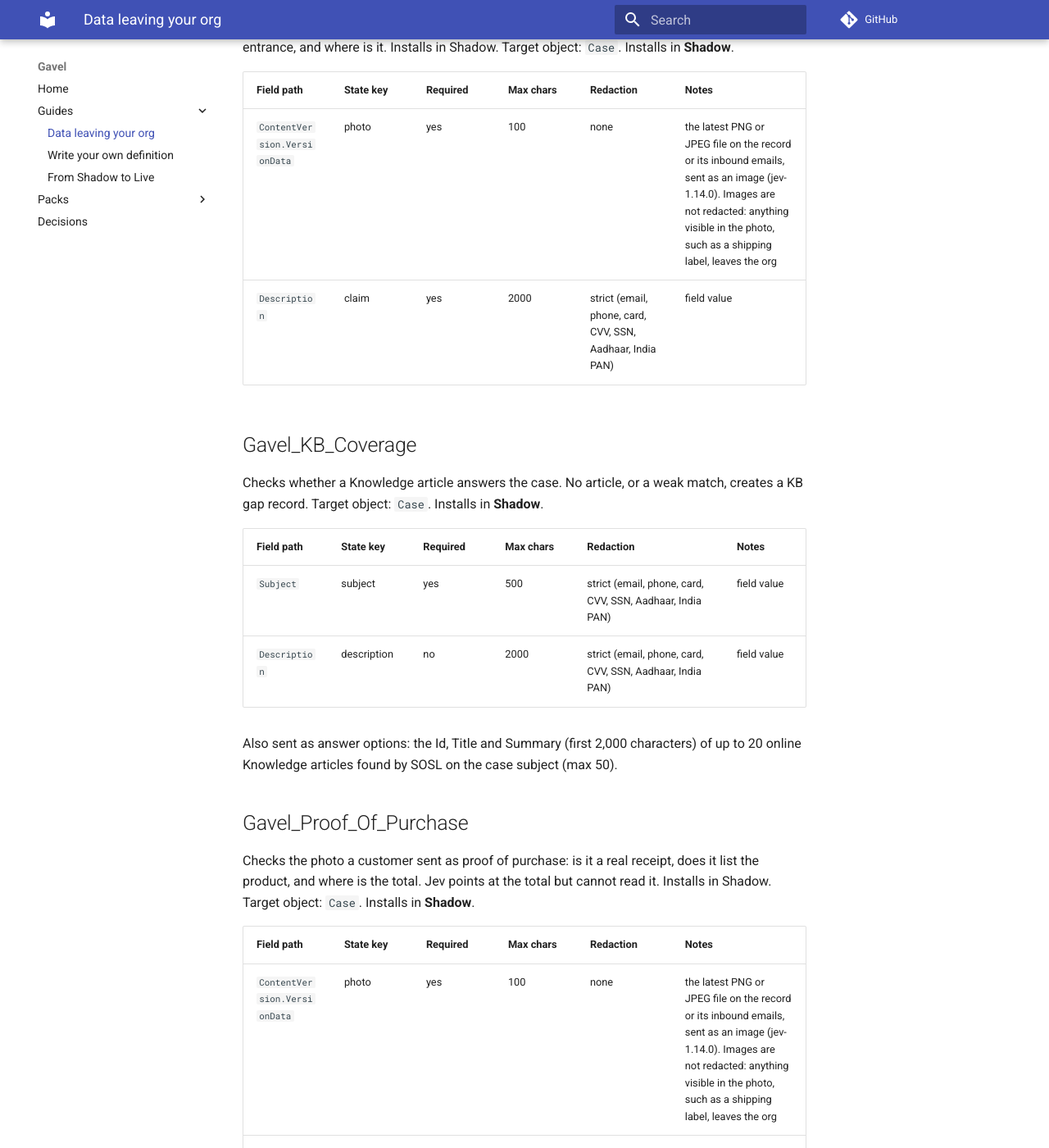
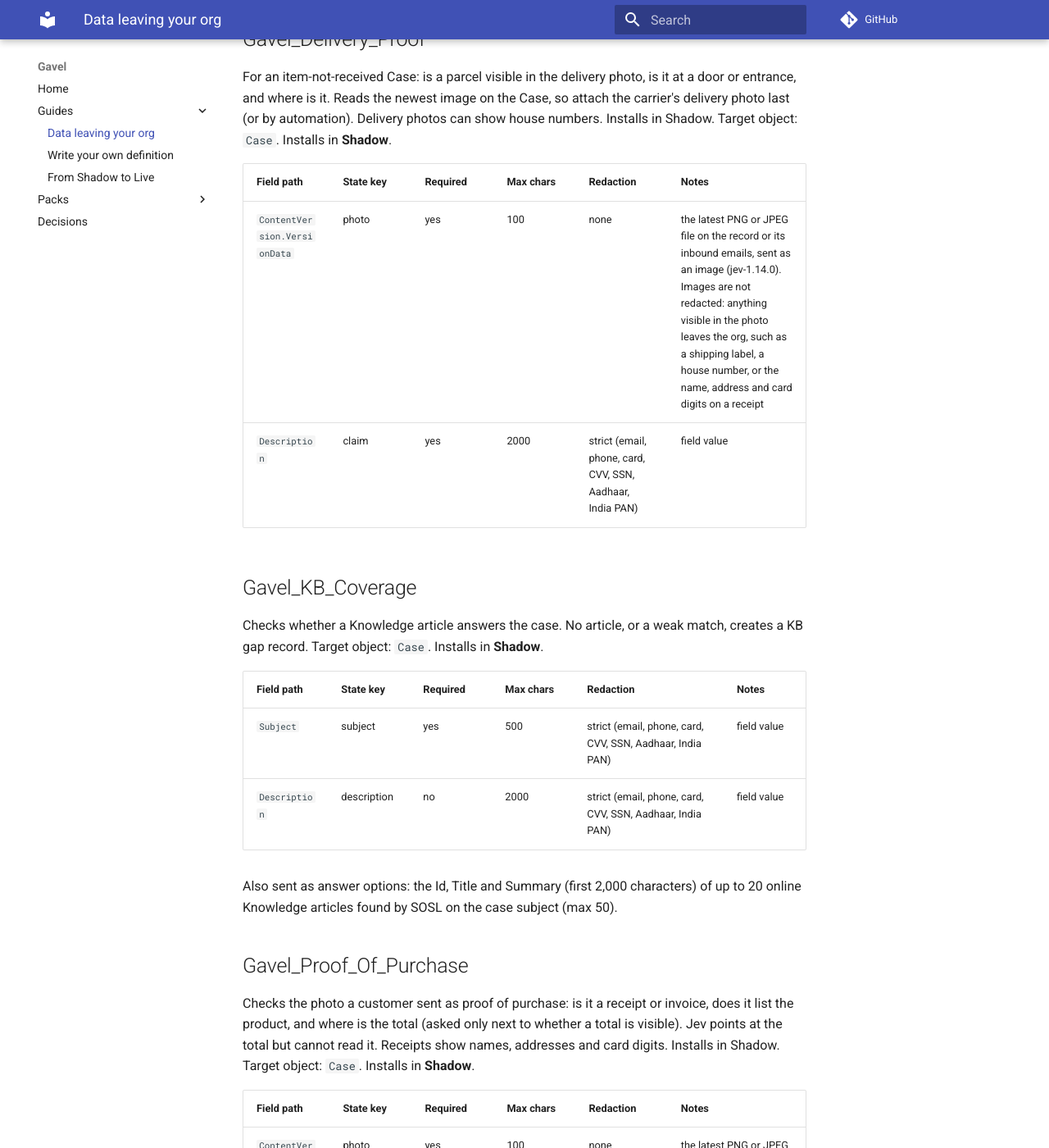
Before and after one commit to shivanathd/gavel, an MkDocs documentation site: the page built from docs/guides/data-leaving-your-org.md, in a window 1280 px wide and 1400 px high, scrolled down 6750 px. Shown: the whole window at 82% size. Built offline with MkDocs 1.6.1 and Material for MkDocs 9.7.7, drawn with Linux system fonts in a browser that asks for light colours; comment, search, counter and statistics services are not loaded; some of the changed text lies outside the part shown.

Commit message:
fix: review follow-ups for photo evidence
Independent review (CodeRabbit was rate-limited):
- StateBuilder: two image fields that resolve to the same file skip the run
  (duplicate_image); a catalog photo compared with itself proved nothing.
- Work Completion: site_clean is required, so a hazard left on site counts.
- Proof of Purchase: receipts may be screenshots of emailed receipts; line
  items may be abbreviated; total_visible Noul paired with the total Box.
- Delivery Proof: says it reads the newest Case image (attach the carrier
  photo last) and that photos can show house numbers.
- README: photo decisions ship with no actions; AUTO means confident, so read
  the per-question answers. Install pointers go to the latest release.
- Egress doc names what photos reveal (house numbers, receipt details);
  package descriptions list the new decisions.

Co-Authored-By: Claude Opus 5.5 <noreply@anthropic.com>

```diff
--- a/docs/guides/data-leaving-your-org.md
+++ b/docs/guides/data-leaving-your-org.md
@@ -72,7 +72,7 @@ Checks a product's photo before it goes into a listing: is it clear and usable,
 
 | Field path | State key | Required | Max chars | Redaction | Notes |
 |---|---|---|---|---|---|
-| `ContentVersion.VersionData` | photo | yes | 100 | none | the latest PNG or JPEG file on the record or its inbound emails, sent as an image (jev-1.14.0). Images are not redacted: anything visible in the photo, such as a shipping label, leaves the org |
+| `ContentVersion.VersionData` | photo | yes | 100 | none | the latest PNG or JPEG file on the record or its inbound emails, sent as an image (jev-1.14.0). Images are not redacted: anything visible in the photo leaves the org, such as a shipping label, a house number, or the name, address and card digits on a receipt |
 | `Name` | name | yes | 255 | strict (email, phone, card, CVV, SSN, Aadhaar, India PAN) | field value |
 | `Description` | description | no | 1000 | strict (email, phone, card, CVV, SSN, Aadhaar, India PAN) | field value |
 
@@ -131,11 +131,11 @@ Before a Case closes: did the customer confirm the issue is resolved in their la
 
 ## Gavel_Delivery_Proof
 
-For an item-not-received Case with the carrier's delivery photo: is a parcel visible, is it at a door or entrance, and where is it. Installs in Shadow. Target object: `Case`. Installs in **Shadow**.
+For an item-not-received Case: is a parcel visible in the delivery photo, is it at a door or entrance, and where is it. Reads the newest image on the Case, so attach the carrier's delivery photo last (or by automation). Delivery photos can show house numbers. Installs in Shadow. Target object: `Case`. Installs in **Shadow**.
 
 | Field path | State key | Required | Max chars | Redaction | Notes |
 |---|---|---|---|---|---|
-| `ContentVersion.VersionData` | photo | yes | 100 | none | the latest PNG or JPEG file on the record or its inbound emails, sent as an image (jev-1.14.0). Images are not redacted: anything visible in the photo, such as a shipping label, leaves the org |
+| `ContentVersion.VersionData` | photo | yes | 100 | none | the latest PNG or JPEG file on the record or its inbound emails, sent as an image (jev-1.14.0). Images are not redacted: anything visible in the photo leaves the org, such as a shipping label, a house number, or the name, address and card digits on a receipt |
 | `Description` | claim | yes | 2000 | strict (email, phone, card, CVV, SSN, Aadhaar, India PAN) | field value |
 
 ## Gavel_KB_Coverage
@@ -151,11 +151,11 @@ Also sent as answer options: the Id, Title and Summary (first 2,000 characters)
 
 ## Gavel_Proof_Of_Purchase
 
-Checks the photo a customer sent as proof of purchase: is it a real receipt, does it list the product, and where is the total. Jev points at the total but cannot read it. Installs in Shadow. Target object: `Case`. Installs in **Shadow**.
+Checks the photo a customer sent as proof of purchase: is it a receipt or invoice, does it list the product, and where is the total (asked only next to whether a total is visible). Jev points at the total but cannot read it. Receipts show names, addresses and card digits. Installs in Shadow. Target object: `Case`. Installs in **Shadow**.
 
 | Field path | State key | Required | Max chars | Redaction | Notes |
 |---|---|---|---|---|---|
-| `ContentVersion.VersionData` | photo | yes | 100 | none | the latest PNG or JPEG file on the record or its inbound emails, sent as an image (jev-1.14.0). Images are not redacted: anything visible in the photo, such as a shipping label, leaves the org |
+| `ContentVersion.VersionData` | photo | yes | 100 | none | the latest PNG or JPEG file on the record or its inbound emails, sent as an image (jev-1.14.0). Images are not redacted: anything visible in the photo leaves the org, such as a shipping label, a house number, or the name, address and card digits on a receipt |
 | `Asset.Name` | product | yes | 120 | strict (email, phone, card, CVV, SSN, Aadhaar, India PAN) | field value |
 
 ## Gavel_Reply_Check
@@ -173,7 +173,7 @@ Reads the customer's photo on a return Case (jev-1.14.0): is damage visible, doe
 
 | Field path | State key | Required | Max chars | Redaction | Notes |
 |---|---|---|---|---|---|
-| `ContentVersion.VersionData` | photo | yes | 100 | none | the latest PNG or JPEG file on the record or its inbound emails, sent as an image (jev-1.14.0). Images are not redacted: anything visible in the photo, such as a shipping label, leaves the org |
+| `ContentVersion.VersionData` | photo | yes | 100 | none | the latest PNG or JPEG file on the record or its inbound emails, sent as an image (jev-1.14.0). Images are not redacted: anything visible in the photo leaves the org, such as a shipping label, a house number, or the name, address and card digits on a receipt |
 | `Description` | claim | yes | 2000 | strict (email, phone, card, CVV, SSN, Aadhaar, India PAN) | field value |
 | `Asset.Name` | product | no | 120 | strict (email, phone, card, CVV, SSN, Aadhaar, India PAN) | field value |
 
@@ -197,7 +197,7 @@ Checks the technician's completion photo on a Work Order: does it show the job f
 
 | Field path | State key | Required | Max chars | Redaction | Notes |
 |---|---|---|---|---|---|
-| `ContentVersion.VersionData` | photo | yes | 100 | none | the latest PNG or JPEG file on the record or its inbound emails, sent as an image (jev-1.14.0). Images are not redacted: anything visible in the photo, such as a shipping label, leaves the org |
+| `ContentVersion.VersionData` | photo | yes | 100 | none | the latest PNG or JPEG file on the record or its inbound emails, sent as an image (jev-1.14.0). Images are not redacted: anything visible in the photo leaves the org, such as a shipping label, a house number, or the name, address and card digits on a receipt |
 | `Subject` | job_title | no | 255 | strict (email, phone, card, CVV, SSN, Aadhaar, India PAN) | field value |
 | `Description` | job | yes | 2000 | strict (email, phone, card, CVV, SSN, Aadhaar, India PAN) | field value |
 
@@ -207,7 +207,7 @@ Compares the customer's photo with the catalog photo of the Case's product (Asse
 
 | Field path | State key | Required | Max chars | Redaction | Notes |
 |---|---|---|---|---|---|
-| `ContentVersion.VersionData` | photo | yes | 100 | none | the latest PNG or JPEG file on the record or its inbound emails, sent as an image (jev-1.14.0). Images are not redacted: anything visible in the photo, such as a shipping label, leaves the org |
+| `ContentVersion.VersionData` | photo | yes | 100 | none | the latest PNG or JPEG file on the record or its inbound emails, sent as an image (jev-1.14.0). Images are not redacted: anything visible in the photo leaves the org, such as a shipping label, a house number, or the name, address and card digits on a receipt |
 | `ContentVersion.VersionData` | catalog_photo | yes | 100 | none | the latest PNG or JPEG file on the related record `Asset.Product2Id`, sent as an image (jev-1.14.0). Images are not redacted |
 | `Asset.Name` | product | no | 120 | strict (email, phone, card, CVV, SSN, Aadhaar, India PAN) | field value |
 | `Description` | claim | yes | 2000 | strict (email, phone, card, CVV, SSN, Aadhaar, India PAN) | field value |
--- a/gavel-definitions.lock.json
+++ b/gavel-definitions.lock.json
@@ -45,7 +45,7 @@
   },
   "Gavel_Proof_Of_Purchase": {
     "version": "1",
-    "hash": "78ff1e8cbedec1804fa61231df4138e44e7d2c75afa19db4ebff04e28d305f03"
+    "hash": "65a1419ec4008c3c90525bcc3d48d115faf6907797d64d7cd61320b96333eb3c"
   },
   "Gavel_Reply_Check": {
     "version": "1",
@@ -69,7 +69,7 @@
   },
   "Gavel_Work_Completion": {
     "version": "1",
-    "hash": "80d6fc096dc38e8dc609624ef7c670709ebf61d00b9c4ede43e423eb33718f44"
+    "hash": "45395458d3a42199fa6292d16c63f7747e24127d172f93f087bd13d99e521740"
   },
   "Gavel_Wrong_Item_Check": {
     "version": "1",
--- a/sfdx-project.json
+++ b/sfdx-project.json
@@ -117,7 +117,7 @@
       "package": "gavel-pack-service",
       "versionName": "v1.2",
       "versionNumber": "1.2.0.NEXT",
-      "versionDescription": "Case triage, real urgency, KB coverage and gap detection, closure check, reply check, return triage and return photo check.",
+      "versionDescription": "Case triage, real urgency, KB coverage and gap detection, closure check, reply check, return triage and return photo check; photo checks: wrong item, delivery proof, proof of purchase, work completion.",
       "default": false,
       "dependencies": [
         {
@@ -140,7 +140,7 @@
       "package": "gavel-pack-sales-marketing",
       "versionName": "v1.1",
       "versionNumber": "1.1.0.NEXT",
-      "versionDescription": "Lead quality, reply intent, hidden opt-out detection, persona and stage evidence.",
+      "versionDescription": "Lead quality, reply intent, hidden opt-out detection, persona and stage evidence; product listing photo check.",
       "default": false,
       "dependencies": [
         {
```
Also changed, not shown: README.md (+4 -2 lines), docs/packs/service.md (+7 -4 lines), 13 other files.
